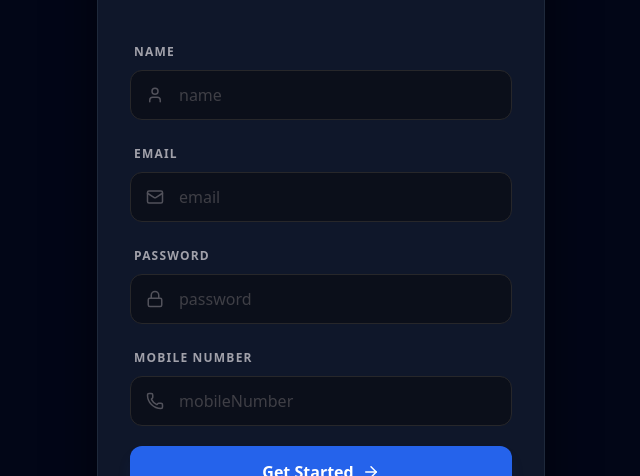
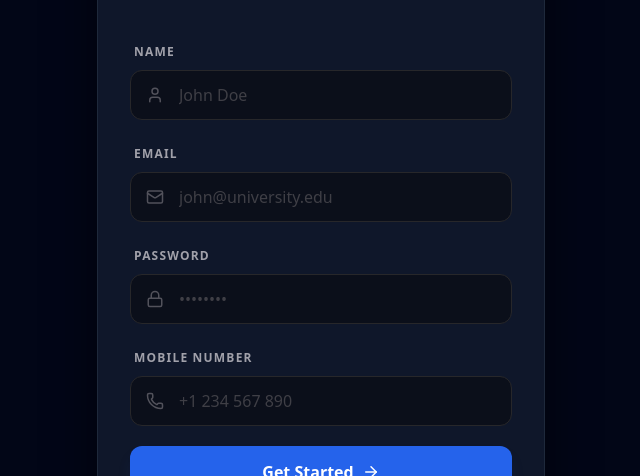
Before and after one commit to SuryanshChaturvedi3/Electricity-complaint-management-system, a React app in the folder Frontend/: page /student/signup in a window 1280 px wide. Shown: the part 161-637 px from the top of the page, without its empty margins (319-959 px from the left). Built offline with nearby package versions, Linux system fonts and the light colour scheme; no server answers; the HTML template or start-up script is replaced by a standard one.

Commit message:
fix: improve error handling and add user-friendly placeholders in signup form

```diff
--- a/Frontend/src/pages/student/Signup.jsx
+++ b/Frontend/src/pages/student/Signup.jsx
@@ -24,7 +24,7 @@ function StudentSignup() {
       alert("Signup successful");
       navigate("/student/login");
     // eslint-disable-next-line no-unused-vars
-    } catch (err) {
+    } catch (error) {
       alert("Error during signup. Please try again.");
     }
   };
@@ -39,11 +39,16 @@ function StudentSignup() {
     }
   };
 
+  // Define user-friendly placeholders here
+  const placeholders = {
+    name: "John Doe",
+    email: "john@university.edu",
+    password: "••••••••", // Classic password mask placeholder
+    mobileNumber: "+1 234 567 890",
+  };
+
   return (
-    /* 1. Black Background */
     <div className="flex min-h-screen items-center justify-center bg-slate-950 px-4 py-12">
-
-      {/* 2. Greyish Card with Shadow & Hover Effect */}
       <div className="w-full max-w-md bg-slate-900 rounded-3xl shadow-[0_20px_50px_rgba(0,0,0,0.5)] border border-slate-800 overflow-hidden transition-all duration-500 hover:border-slate-700 hover:shadow-blue-900/10">
 
         <div className="h-1.5 bg-gradient-to-r from-blue-600 to-indigo-600 w-full" />
@@ -67,10 +72,9 @@ function StudentSignup() {
                   <input
                     name={key}
                     type={key === "password" ? "password" : "text"}
-                    placeholder={`${key}`}
+                    placeholder={placeholders[key]}
                     onChange={handleChange}
                     required
-                    /* 3. Dark Input Styling */
                     className="w-full pl-12 pr-4 py-3 rounded-xl border border-zinc-800 bg-zinc-950/50 text-white outline-none focus:border-blue-500/50 focus:ring-4 focus:ring-blue-500/5 transition-all placeholder:text-zinc-700"
                   />
                 </div>
```
